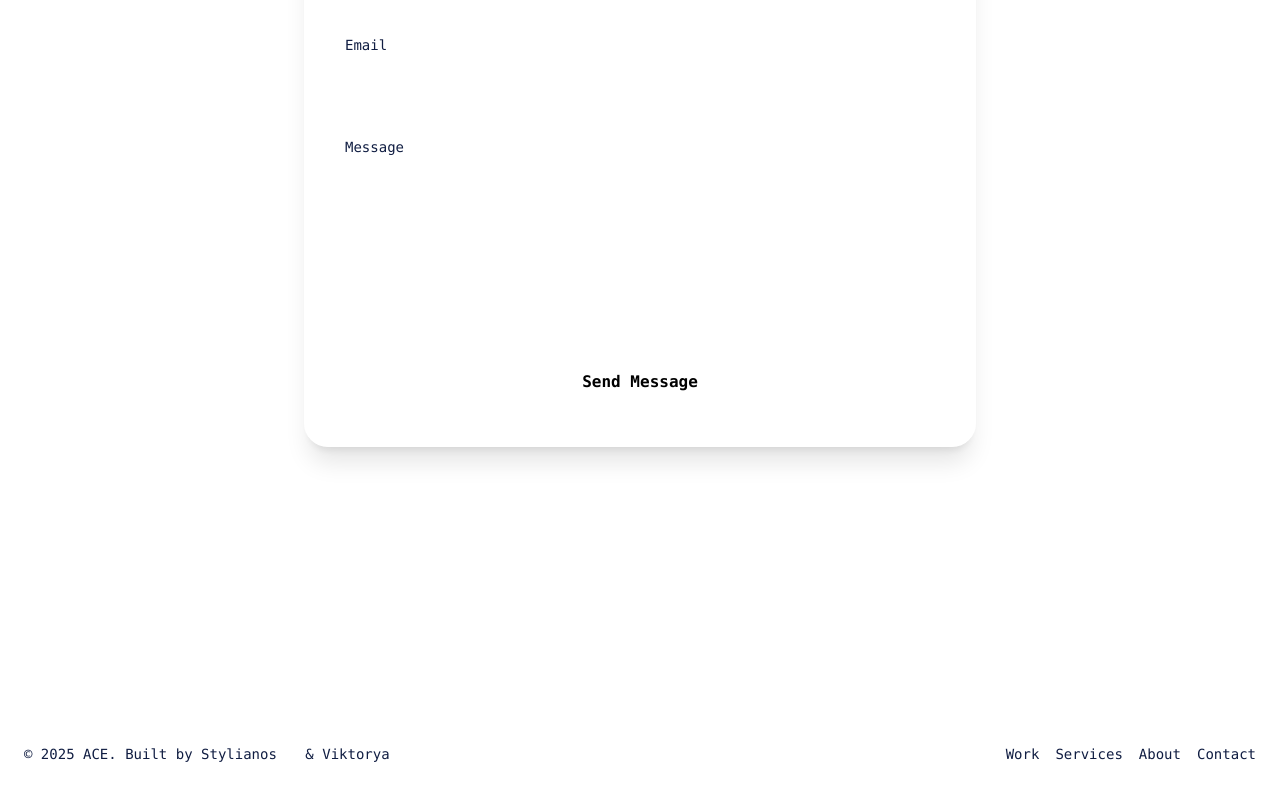
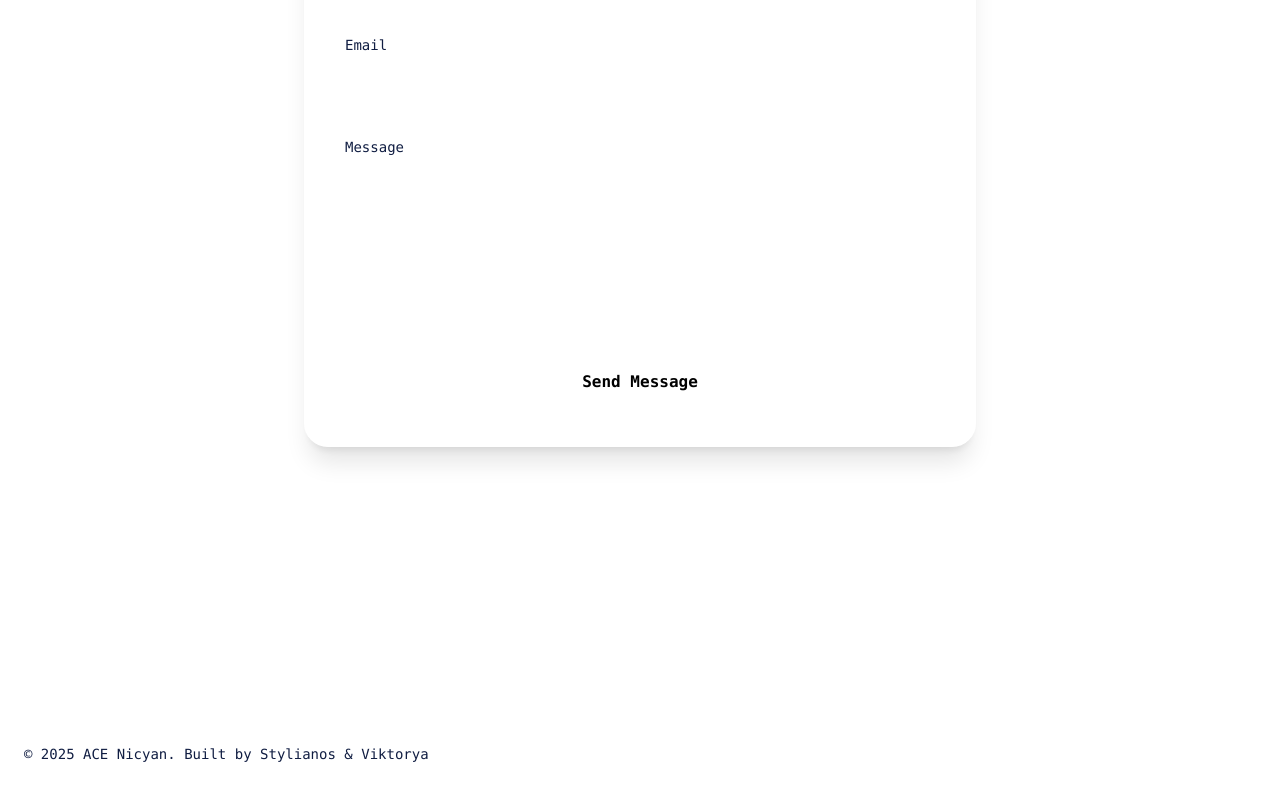
Before and after one commit to victoriakanyan/ACE_portfolio, a Next.js app: page / in a window 1280 px wide. Shown: the part 3233-4033 px from the top of the page. Built offline with nearby package versions, Linux system fonts and the light colour scheme.

Commit message:
footer updates

```diff
--- a/components/Footer.js
+++ b/components/Footer.js
@@ -2,13 +2,11 @@
 
 import { motion } from "framer-motion";
 import Link from "next/link";
-import Image from "next/image";
+import { useState } from "react";
 import { Linkedin } from "lucide-react";
-import { useState } from "react";
 
 function LinkedInHover(props) {
-    const { name, href, image, title } = props;
-
+  const { name, href } = props;
   const [showInfo, setShowInfo] = useState(false);
 
   return (
@@ -16,32 +14,23 @@ function LinkedInHover(props) {
       href={href}
       target="_blank"
       rel="noopener noreferrer"
-      className="relative group inline-flex items-center gap-1 hover:text-white transition"
+      className="relative group inline-flex items-center gap-1 transition hover:text-glow"
       onMouseEnter={() => setShowInfo(true)}
       onMouseLeave={() => setShowInfo(false)}
     >
       {name}
-      <Linkedin className="w-4 h-4 opacity-0 group-hover:opacity-100 transition-opacity duration-300" />
       {showInfo && (
-        <div className="absolute bottom-full left-1/2 -translate-x-1/2 mb-2 w-max px-3 py-2 rounded-xl text-xs bg-white/10 backdrop-blur-sm text-white shadow-lg z-10">
-          <div className="flex items-center gap-2">
-            <Image
-              src={image}
-              alt={name}
-              width={24}
-              height={24}
-              className="rounded-full"
-            />
-            <div>
-              <div className="font-semibold">{name}</div>
-              <div className="text-[10px] text-white/70">{title}</div>
-            </div>
-          </div>
+        <div
+          className="absolute bottom-full left-1/2 -translate-x-1/2 mb-2 p-2 rounded-xl shadow-lg z-10"
+          style={{ backgroundColor: "#2e1a47" }}
+        >
+          <Linkedin className="w-4 h-4 text-white" />
         </div>
       )}
     </a>
   );
 }
+
 
 export default function Footer() {
   return (
@@ -53,36 +42,19 @@ export default function Footer() {
     >
       <div className="max-w-7xl mx-auto flex flex-col md:flex-row justify-between items-center gap-6">
         <p className="text-body text-center md:text-left">
-          © {new Date().getFullYear()} ACE. Built by{" "}
+          © {new Date().getFullYear()} ACE Nicyan. Built by{" "}
           <LinkedInHover
             name="Stylianos"
             href="https://www.linkedin.com/in/stylianos-nicolaou-4b00a3304/"
-            image="/stylianos.jpg"
             title="Computer Science Student & CO-Founder of ACE"
           />{" "}
           &{" "}
           <LinkedInHover
             name="Viktorya"
             href="https://www.linkedin.com/in/victoria-voskanyan-38a67b1a2/"
-            image="/viktorya.jpg"
             title="Computer Science Student & CO-Founder of ACE"
           />
         </p>
-
-        <div className="space-x-4 text-body">
-          <Link href="#work" className="hover:text-white transition">
-            Work
-          </Link>
-          <Link href="#services" className="hover:text-white transition">
-            Services
-          </Link>
-          <Link href="#about" className="hover:text-white transition">
-            About
-          </Link>
-          <Link href="#contact" className="hover:text-white transition">
-            Contact
-          </Link>
-        </div>
       </div>
     </motion.footer>
   );
```
